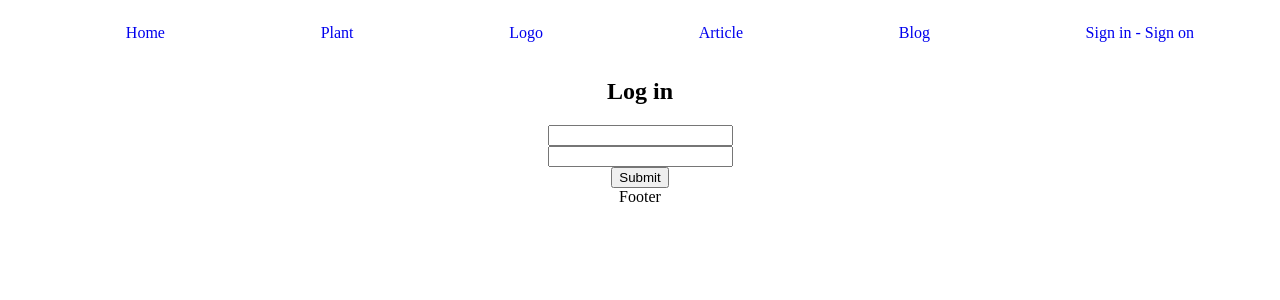
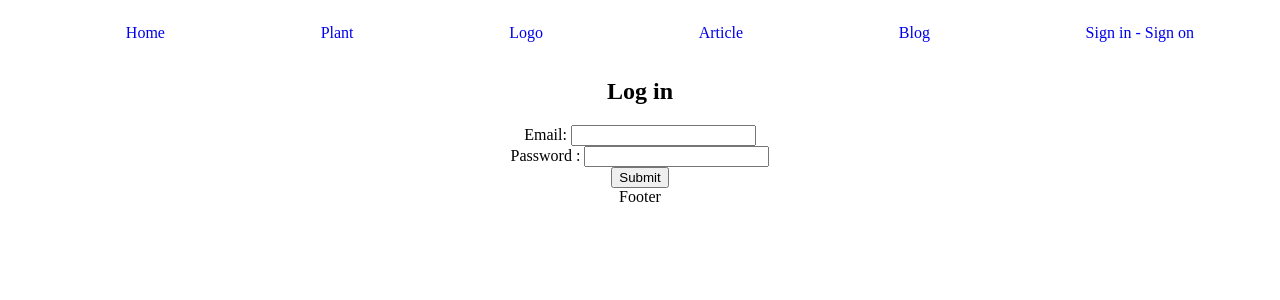
Before and after one commit to IdurarDev/prisma-api, a React (Create React App) app in the folder client/: page /login in a window 1280 px wide. Shown: the top 300 px of the page. Built offline with nearby package versions, Linux system fonts and the light colour scheme.

Commit message:
add label for the inputs

```diff
--- a/client/src/pages/login/Login.tsx
+++ b/client/src/pages/login/Login.tsx
@@ -19,9 +19,11 @@ function Login() {
                 {
                     <Form>
                         <div>
+                            <label htmlFor="Email">Email: </label>
                             <input type="email" name="email" />
                         </div>
                         <div>
+                            <label htmlFor="Email">Password : </label>
                             <input type="password" name="password" />
                         </div>
                         <div>
```
